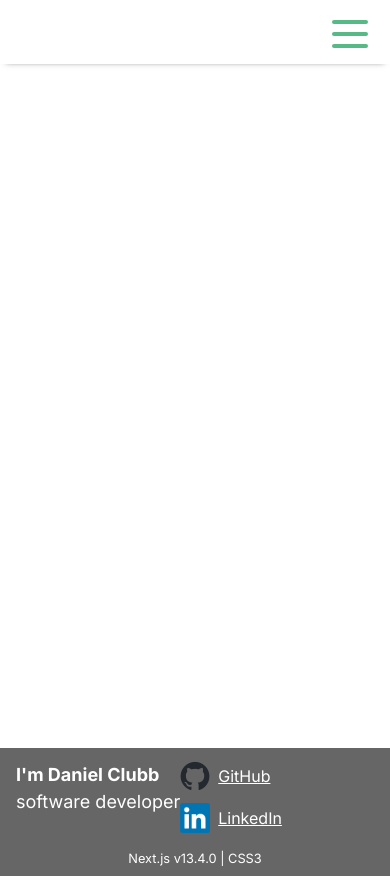
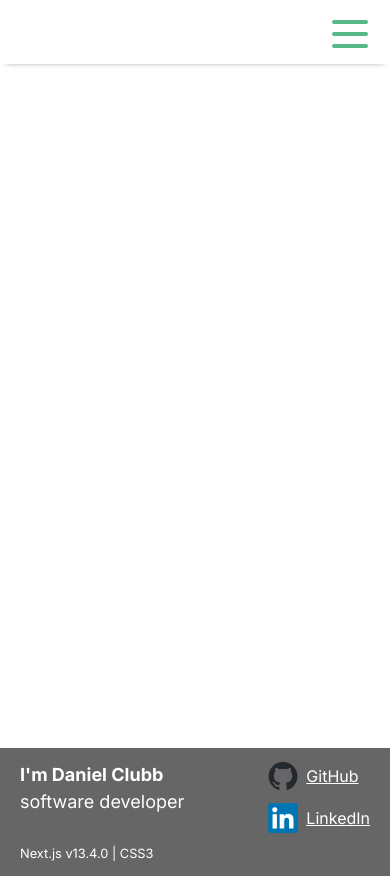
Before and after one commit to DanClubb/personal-website, a Next.js app: page /curriculum-vitae in a window 390 px wide. Built offline with nearby package versions, Linux system fonts and the light colour scheme.

Commit message:
sorted out footer

```diff
--- a/app/styles/layout.css
+++ b/app/styles/layout.css
@@ -52,14 +52,15 @@ footer {
 @media (max-width: 600px) {
     footer {
         flex-wrap: wrap;
-        padding: 0.5rem 1rem;
+        padding: 0.5rem 1.25rem;
     }
     .footer_personal-info {
+        width: 100%;
         justify-content: space-between;
         gap: unset;
     }
     .footer_site-tech {
-        margin-right: auto;
+        margin: 0 auto 0 0;
         font-size: 0.8rem;
     }
 }
```
